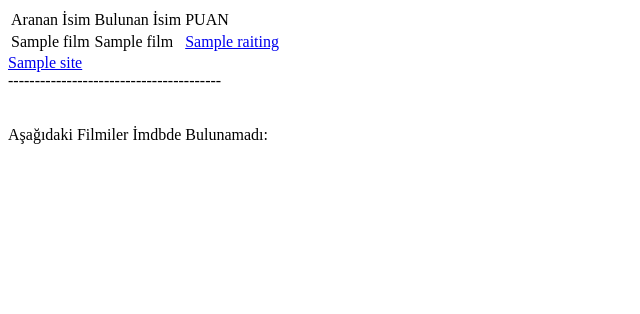
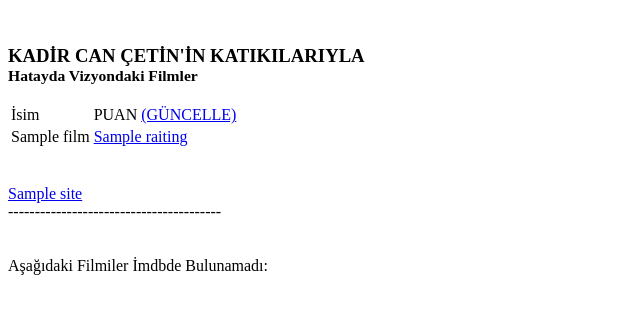
Before and after one commit to kahredici/SinemalardaNeVar, a Flask app: template app/templates/index.html in a window 1280 px wide. Shown: the top 314 px of the page, without its empty margins (0-640 px from the left). Run offline with Flask 2, Linux system fonts and the light colour scheme; the template is opened without the code that fills it: most values are stand-ins (such as "Sample title", 1, 10 or a date in 2020).

Commit message:
Bir kaç ufak düzenleme ile herokuya yollanıyor

```diff
--- a/app/templates/index.html
+++ b/app/templates/index.html
@@ -3,22 +3,22 @@
     <title>Vizyondaki Filimler</title>
   </head>
   <body>
+  <br>
+  <h3> KADİR CAN ÇETİN'İN KATIKILARIYLA <br> <small>Hatayda Vizyondaki Filmler</small> </h3>
 
 	<table>
 	<tr>
-		<td>Aranan İsim</td>
-		<td>Bulunan İsim</td>
-		<td>PUAN</td>
+		<td>İsim</td>
+		<td>PUAN <a href="{{ url_for('sifirla') }}">(GÜNCELLE)</a></td>
 	</tr>
   	{% for film in films %}
 	  <tr>
-	    <td>{{ film.finding_name }}</td>
 	    <td>{{ film.finded_name }}</td>
         <td><a href="{{ film.link }}">{{ film.raiting }}</a></td>
 	  </tr>
     {% endfor %}
-
 	</table>
+  <br><br>
 	{% for site in sites %}
 		<a href="{{ site }}">{{ site }}</a> </br>
 	{% endfor%}
@@ -33,5 +33,7 @@
         {{ film }}
         <br>
     {% endfor %}
+    <br>
+
   </body>
 </html>
```
Also changed, not shown: app/views.py (+8 -1 lines), 1 other file.
